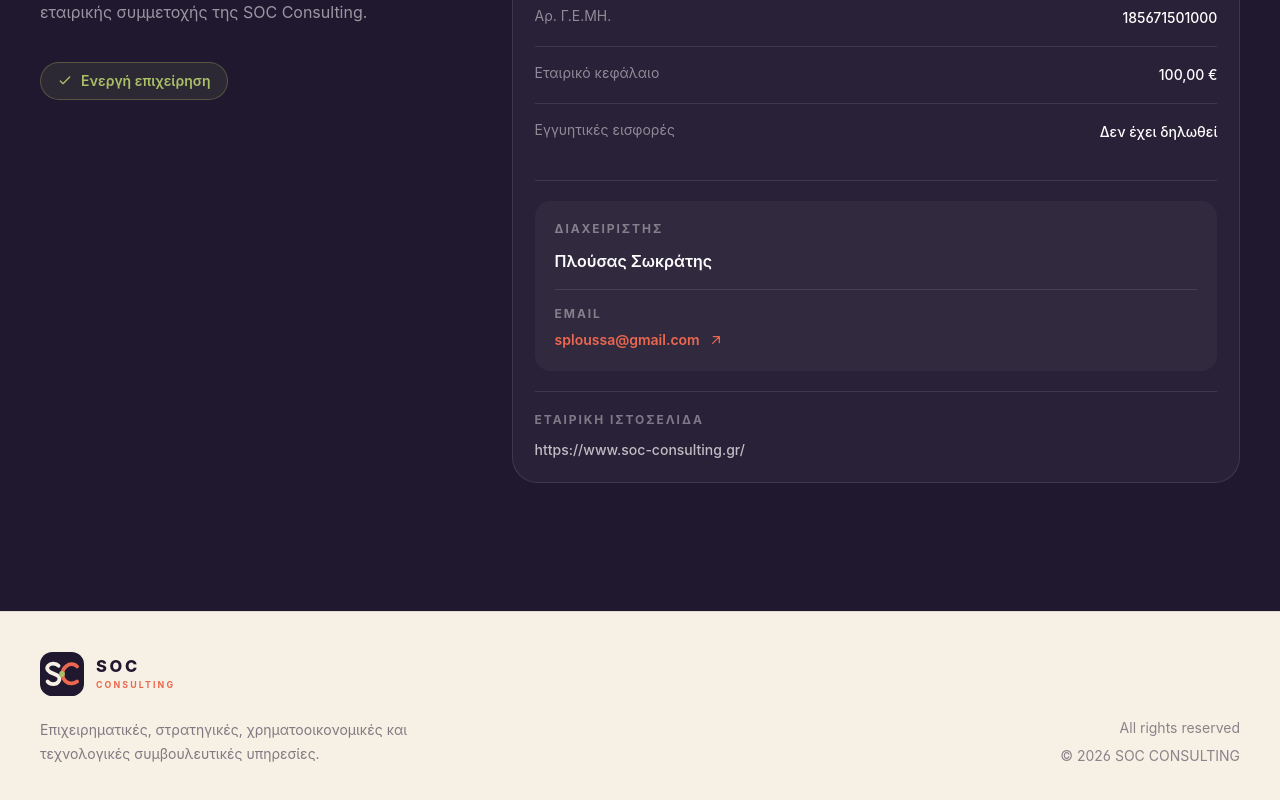
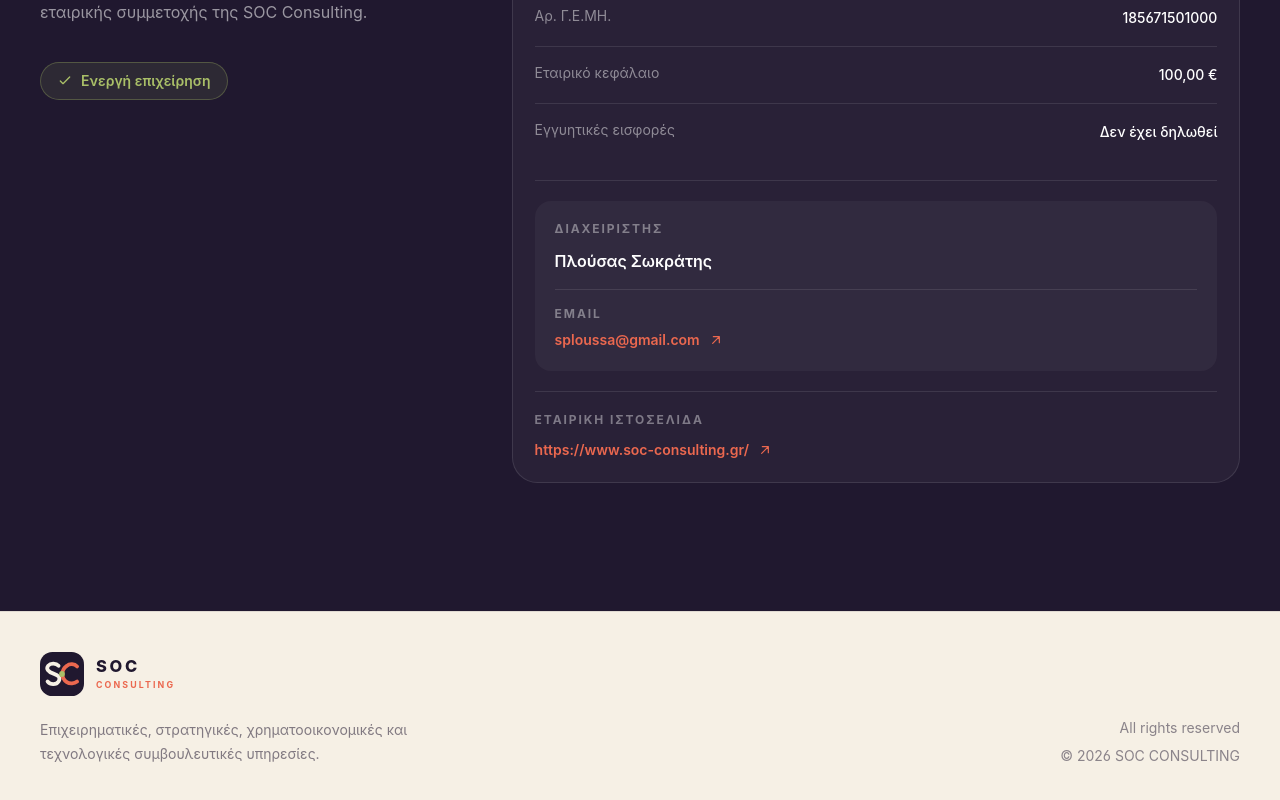
Before and after one commit to ileana2303/soc-consulting-landing, a Next.js app: page / in a window 1280 px wide. Shown: the part 3249-4049 px from the top of the page. Built offline with nearby package versions, Linux system fonts and the light colour scheme.

Commit message:
adds link

```diff
--- a/app/page.tsx
+++ b/app/page.tsx
@@ -263,7 +263,18 @@
 
                 <div className="mt-5 border-t border-white/10 pt-5">
                   <p className="text-xs font-bold uppercase tracking-[0.16em] text-white/40">Εταιρική ιστοσελίδα</p>
-                  <p className="mt-3 text-sm font-medium text-white/70">https://www.soc-consulting.gr/</p>
+                  <p className="mt-3 text-sm font-medium text-white/70">
+                    <a
+                      href="https://www.soc-consulting.gr/"
+                      target="_blank"
+                      rel="noopener noreferrer"
+                      className="inline-flex items-center gap-2 text-sm font-semibold text-coral transition hover:text-white"
+                      aria-label="Επίσκεψη της ιστοσελίδας της SOC Consulting"
+                    >
+                      https://www.soc-consulting.gr/
+                      <ArrowUpRight className="h-4 w-4" />
+                    </a>
+                  </p>
                 </div>
               </article>
             </div>
```
